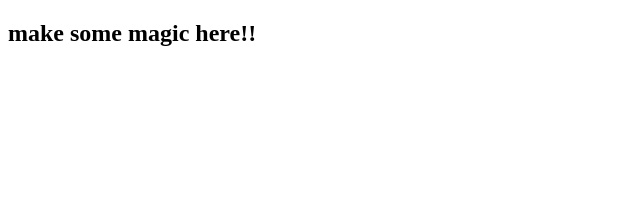
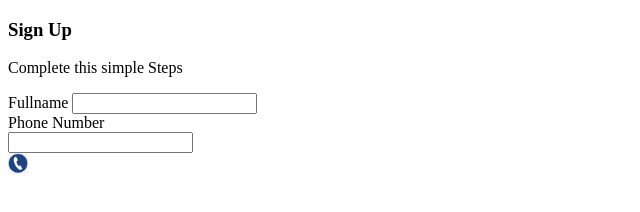
Before and after one commit to adexzy1/Circle-95-Phonie, a plain HTML site: page index.html in a window 1280 px wide. Shown: the whole page, without its empty margins (0-640 px from the left). Drawn offline with Linux system fonts and the light colour scheme.

Commit message:
First commit

```diff
--- a/index.html
+++ b/index.html
@@ -1,5 +1,6 @@
 <!DOCTYPE html>
 <html lang="en">
+
 <head>
     <meta charset="UTF-8">
     <meta http-equiv="X-UA-Compatible" content="IE=edge">
@@ -8,12 +9,40 @@
 
     <link rel="stylesheet" href="style.css">
 </head>
+
 <body>
 
-    <h2>make some magic here!!</h2>
+    <div class="container">
+        <form action="" class="form">
+            <h3 class="sign-up">Sign Up</h3>
+            <p>Complete this simple Steps</p>
+            <div class="form-div">
+                <label for="firstname" class="form-label">Fullname</label>
+                <input type="text" id="firstname" />
+            </div>
+            <div class="form-div">
+                <label for="number" class="form-label">Phone Number</label>
+                <div class="phone-number">
+                    <div class="phone-input">
+                        <!-- onkeypress="return phoneNumberFormat(event)" -->
+                        <input type="tel" pattern="^(3-)?[0-9]{4}-[0-9]{3}-[0-9]{4}" oninput="formatPhoneNum(this)"
+                            id="number" required />
+                    </div>
+                    <div class="carrier-logo">
+                        <div>
+                            <img src="/phone icon.png" width="20" id="logo" />
+                        </div>
+                    </div>
+                </div>
+            </div>
+
+
+
+    </div>
 
     <!-- // ============= EEND DO NOT EDIT ============== // -->
     <script src="index.mjs" type="module"></script>
     <!-- // ============= EEND DO NOT EDIT ============== // -->
 </body>
+
 </html>
```
Also changed, not shown: phone icon.png (added).
